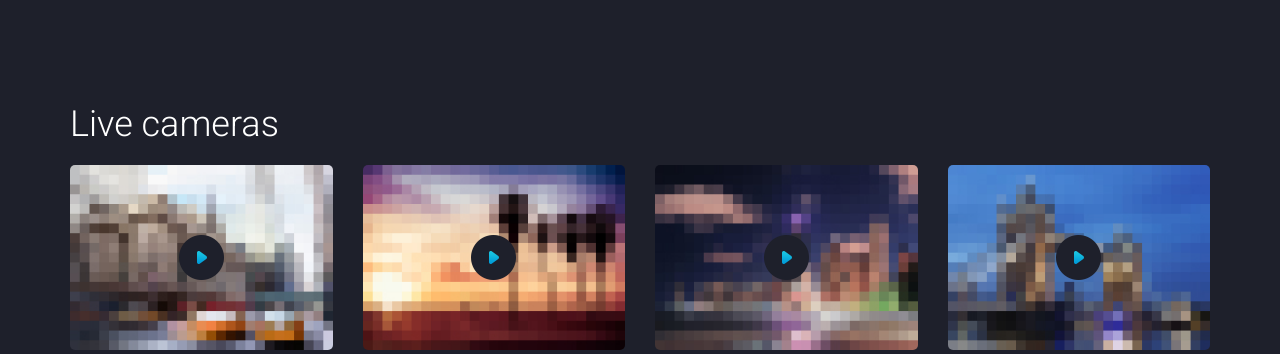
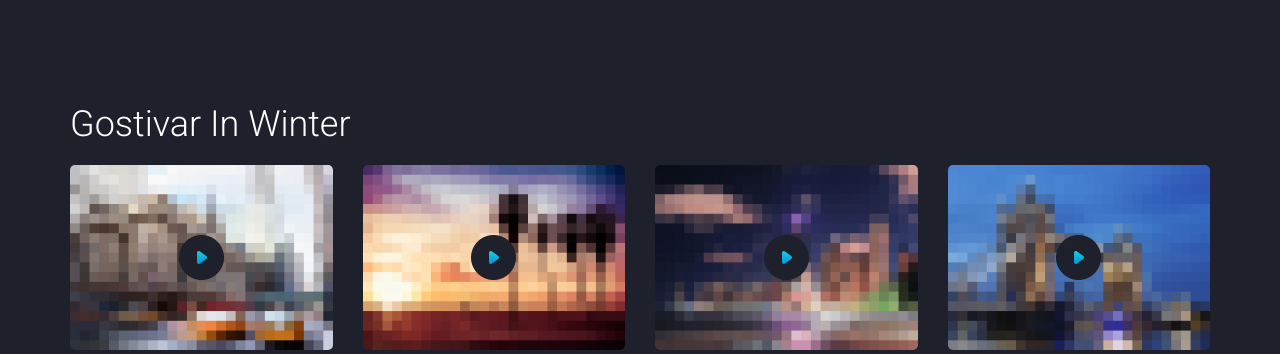
Before and after one commit to laskigvgv/capstone, a PHP site: page / in a window 1280 px wide. Shown: the part 562-916 px from the top of the page. Run offline with PHP 8.4, Linux system fonts and the light colour scheme; data that the repository does not hold is empty.

Commit message:
test gif

```diff
--- a/weather/index.php
+++ b/weather/index.php
@@ -139,7 +139,7 @@
 			<main class="main-content">
 				<div class="fullwidth-block">
 					<div class="container">
-						<h2 class="section-title">Live cameras</h2>
+						<h2 class="section-title">Gostivar In Winter</h2>
 						<div class="row">
 							<div class="col-md-3 col-sm-6">
 								<div class="live-camera">
```
